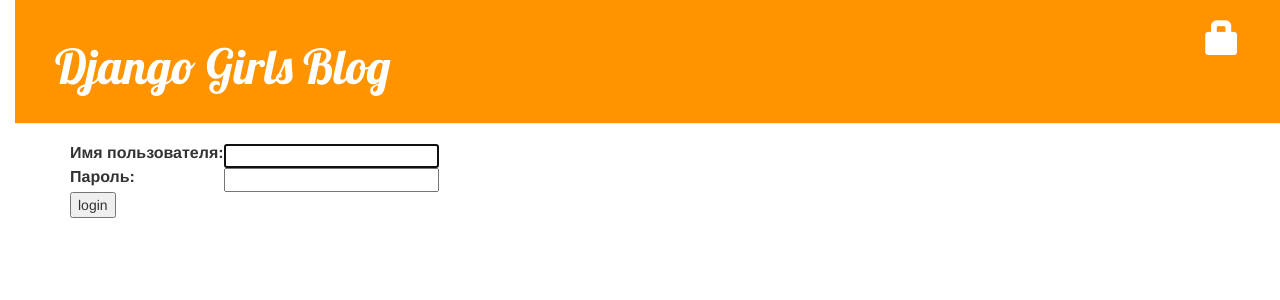
After one commit to AlekseyStogovv/Blog_girls, a Django app: page /accounts/login/ in a window 1280 px wide. The commit adds this page. Shown: the top 300 px of the page. Run offline with Django 4.2, Linux system fonts and the light colour scheme; some libraries are stand-ins or nearby versions.

Commit message:
add login

```diff
--- a/blog/templates/blog/base.html
+++ b/blog/templates/blog/base.html
@@ -10,8 +10,11 @@
     <body>
         <div class="page-header">
             {% if user.is_authenticated %}
-                <a href="{% url 'post_new' %}" class="top-menu"><span class="glyphicon-plus"></span></a>
-                <a href="{% url 'post_draft_list' %}" class="top-menu"><span class="glyphicon glyphicon-plus"></span></a>
+                <a href="{% url 'post_new' %}" class="top-menu"><span class="glyphicon glyphicon-plus"></span></a>
+                <a href="{% url 'post_draft_list' %}" class="top-menu"><span class="glyphicon glyphicon-edit"></span></a>
+                <p class="top-menu">Hello {{ user.username }} <small>(<a href="{% url 'logout' %}">Log out</a>)</small></p>
+            {% else %}
+                <a href="{% url 'login' %}" class="top-menu"><span class="glyphicon glyphicon-lock"></span></a>
             {% endif %}
             <h1><a href="/">Django Girls Blog</a></h1>
         </div>
@@ -24,6 +27,5 @@
                 </div>
             </div>
         </div>
-
     </body>
 </html>
--- /dev/null
+++ b/blog/templates/registration/login.html
@@ -0,0 +1,24 @@
+{% extends "blog/base.html" %}
+
+{% block content %}
+    {% if form.errors %}
+        <p>Your username and password didn't match. Please try again.</p>
+    {% endif %}
+
+    <form method="post" action="{% url 'login' %}">
+    {% csrf_token %}
+        <table>
+        <tr>
+            <td>{{ form.username.label_tag }}</td>
+            <td>{{ form.username }}</td>
+        </tr>
+        <tr>
+            <td>{{ form.password.label_tag }}</td>
+            <td>{{ form.password }}</td>
+        </tr>
+        </table>
+
+        <input type="submit" value="login" />
+        <input type="hidden" name="next" value="{{ next }}" />
+    </form>
+{% endblock %}
--- a/djgirls/settings.py
+++ b/djgirls/settings.py
@@ -27,6 +27,7 @@ DEBUG = True
 
 ALLOWED_HOSTS = ['127.0.0.1', '.pythonanywhere.com']
 
+LOGIN_REDIRECT_URL = '/'
 
 # Application definition
 
--- a/djgirls/urls.py
+++ b/djgirls/urls.py
@@ -1,7 +1,11 @@
 from django.contrib import admin
 from django.urls import path, include
 
+from django.contrib.auth import views
+
 urlpatterns = [
     path('admin/', admin.site.urls),
+    path('accounts/login/', views.LoginView.as_view(), name='login'),
+    path('accounts/logout/', views.LogoutView.as_view(next_page='/'), name='logout'),
     path('', include('blog.urls')),
 ]
```
Also changed, not shown: blog/views.py (+8 -0 lines).
